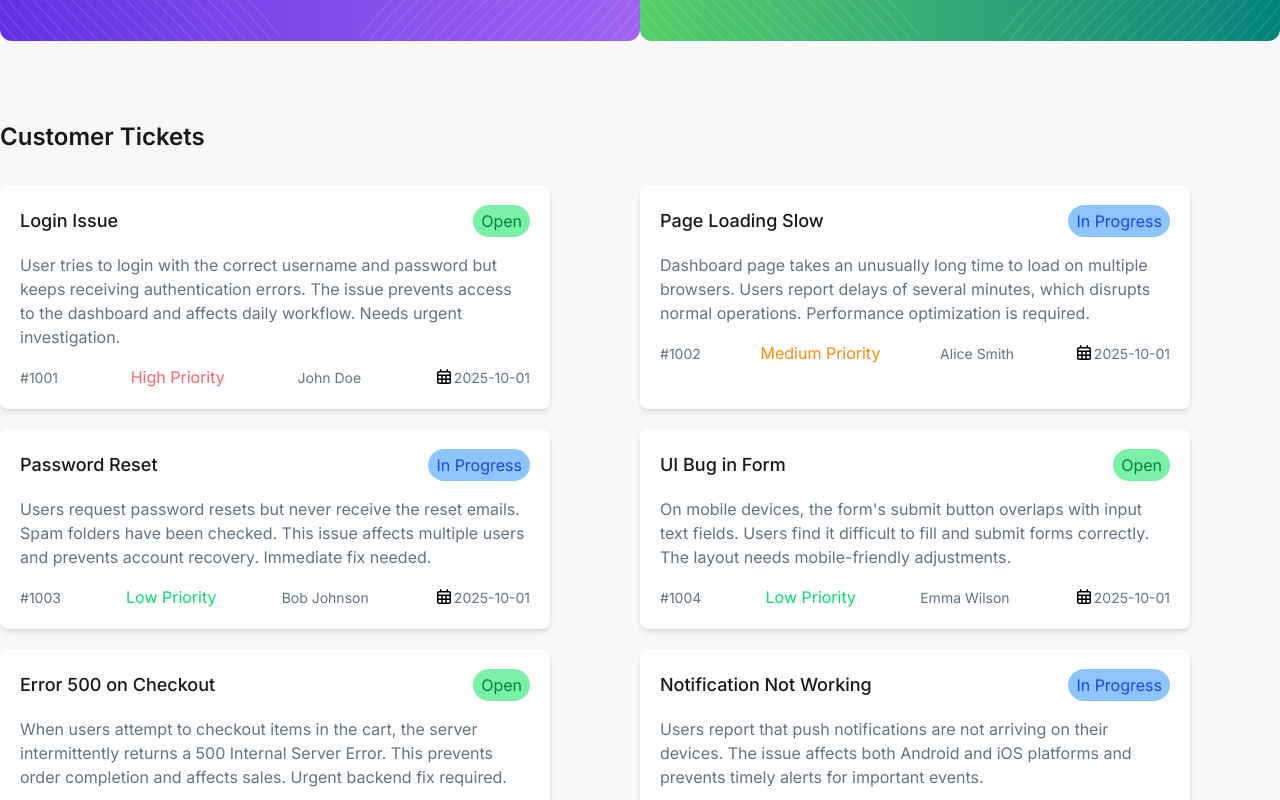
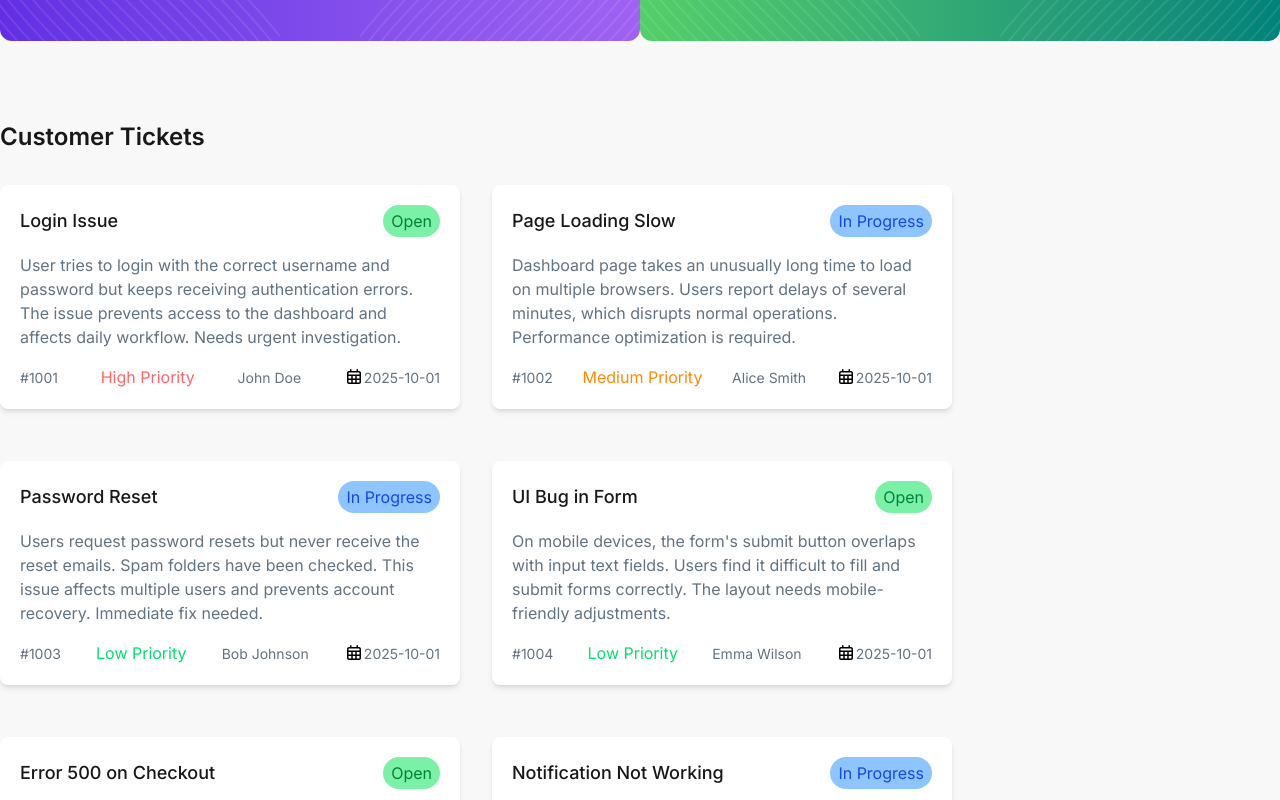
Before and after one commit to Afnan-Afrid-Jamal/Assignment_7, a React (Vite) app: page / in a window 1280 px wide. Shown: the part 360-1160 px from the top of the page. Built offline with nearby package versions, Linux system fonts and the light colour scheme.

Commit message:
In progress card functionallity added

```diff
--- a/src/App.jsx
+++ b/src/App.jsx
@@ -1,20 +1,33 @@
 import "./App.css";
-import { Suspense } from "react";
+import { Suspense, useState } from "react";
 import Navbar from "./assets/Components/Navbar";
 import ProgressResolvedCard from "./assets/Components/ProgressResolvedCard";
 import CustomerTicketsSection from "./assets/Components/CustomerTicketsSection";
+import TaskStatus from "./assets/Components/TaskStatus";
 
 
 const fetchTickets = fetch("/tickets.json").then(res => res.json());
 
 
 function App() {
+
+  const [inprogressCount, setInProgressCount] = useState(0);
+  const [showTaskStatus, setShowTaskStatus] = useState(false);
+  const [getData,setGetData] = useState([])
+
   return (
     <>
       <Navbar></Navbar>
-      <ProgressResolvedCard></ProgressResolvedCard>
+      <ProgressResolvedCard inprogressCount={inprogressCount}></ProgressResolvedCard>
       <Suspense fallback={<p>Loading...</p>}>
-        <CustomerTicketsSection fetchTickets={fetchTickets}></CustomerTicketsSection>
+        <section className="grid grid-cols-1 md:grid-cols-12 gap-8 mt-20 max-w-[1440px] mx-auto px-3 md:px-0">
+          <div className="col-span-6 md:col-span-9">
+            <CustomerTicketsSection fetchTickets={fetchTickets} inprogressCount={inprogressCount} setInProgressCount={setInProgressCount} showTaskStatus={showTaskStatus} setShowTaskStatus={setShowTaskStatus} setGetData={setGetData}></CustomerTicketsSection>
+          </div>
+          <div className="col-span-6 md:col-span-3">
+              <TaskStatus fetchTickets={fetchTickets} showTaskStatus={showTaskStatus} setShowTaskStatus={setShowTaskStatus} getData={getData}></TaskStatus>
+          </div>
+        </section>
       </Suspense>
     </>
   );
--- a/src/assets/Components/CustomerTicketsSection.jsx
+++ b/src/assets/Components/CustomerTicketsSection.jsx
@@ -1,16 +1,16 @@
 import React, { use } from 'react';
 import TicketCard from './TicketCard';
 
-const CustomerTicketsSection = ({ fetchTickets }) => {
+const CustomerTicketsSection = ({ fetchTickets, inprogressCount, setInProgressCount, showTaskStatus, setShowTaskStatus,setGetData }) => {
     const ticketsData = use(fetchTickets);
 
     return (
-        <div className='mt-20 max-w-[1440px] mx-auto'>
+        <div>
 
             <h2 className='text-2xl font-semibold mb-8'>Customer Tickets</h2>
-            <div className='grid grid-cols-2'>
+            <div className='grid grid-cols-1 md:grid-cols-2 gap-8'>
                 {ticketsData.map(eachTicketData => (
-                    <TicketCard key={eachTicketData.id} eachTicketData={eachTicketData} />
+                    <TicketCard key={eachTicketData.id} eachTicketData={eachTicketData} inprogressCount={inprogressCount} setInProgressCount={setInProgressCount} showTaskStatus={showTaskStatus} setShowTaskStatus={setShowTaskStatus} setGetData={setGetData} />
                 ))}
             </div>
         </div>
--- a/src/assets/Components/Navbar.jsx
+++ b/src/assets/Components/Navbar.jsx
@@ -32,7 +32,7 @@ const Navbar = () => {
                 <a href="#">Contacts</a>
               </li>
             </ul>
-            <button className="flex justify-center items-center w-[140px] h-[43px] rounded-lg font-semibold bg-gradient-to-r from-[#632EE3] to-[#9F62F2] text-center text-white gap-2 hover:cursor-pointer hover:scale-103">
+            <button className="btn flex justify-center items-center w-[140px] h-[43px] rounded-lg font-semibold bg-gradient-to-r from-[#632EE3] to-[#9F62F2] text-center text-white gap-2 hover:cursor-pointer hover:scale-103">
               <img src={PlusIcon} alt="" className="w-5 invert" />
               New Ticket
             </button>
--- a/src/assets/Components/ProgressResolvedCard.jsx
+++ b/src/assets/Components/ProgressResolvedCard.jsx
@@ -1,12 +1,12 @@
 import React from 'react';
 
-const ProgressResolvedCard = () => {
+const ProgressResolvedCard = ({inprogressCount}) => {
     return (
         <div className='flex flex-col md:flex-row justify-around max-w-[1440px] mx-auto p-4 md:p-0'>
             <div className='w-full md:w-[690px] h-[230px] bg-gradient-to-r from-[#632EE3] to-[#9F62F2] rounded-xl mt-6 md:mt-24'>
                 <div className='text-center flex justify-center items-center flex-col text-white bgVector'>
                     <h2 className='text-2xl'>In-Progress</h2>
-                    <p className='font-semibold text-6xl'>0</p>
+                    <p className='font-semibold text-6xl'>{inprogressCount}</p>
                 </div>
             </div>
             <div className='w-full md:w-[690px] h-[230px] bg-gradient-to-r from-[#54CF68] to-[#00827A] rounded-xl mt-6 md:mt-24'>
--- /dev/null
+++ b/src/assets/Components/TaskStatus.jsx
@@ -0,0 +1,35 @@
+import React from 'react';
+import CorrectPng from '../correct.png';
+
+const TaskStatus = ({ getData }) => {
+    if (!getData || getData.length === 0) return null;
+
+    return (
+        <div>
+            <h1 className='text-2xl font-semibold mb-8'>Task Status</h1>
+
+            {getData.map((data) => (
+                <div className='bg-white shadow-md rounded-lg px-6 py-4 mb-8'>
+                    <h2 className='text-lg font-medium mb-4'>{data.title}</h2>
+                    <button className='btn w-full bg-[#02A53B] py-2 text-white text-base rounded-lg hover:bg-[#027e2e]'>
+                        Complete
+                    </button>
+                </div>
+            ))}
+
+            <div className='mt-16'>
+                <h1 className='text-2xl font-semibold mb-4'>Resolved Tasks</h1>
+                {getData.map((data) => (
+                    <div className='bg-white shadow-md rounded-lg px-6 py-4 mb-8'>
+                        <h2 className='text-lg font-medium mb-4'>{data.title}</h2>
+                        <p className='flex items-center text-lg font-semibold gap-1 text-green-500'>
+                            <img src={CorrectPng} alt="" className='w-5 h-5' />Completed
+                        </p>
+                    </div>
+                ))}
+            </div>
+        </div>
+    );
+};
+
+export default TaskStatus;
--- a/src/assets/Components/TicketCard.jsx
+++ b/src/assets/Components/TicketCard.jsx
@@ -1,9 +1,21 @@
 import React from 'react';
 import CalendarIcon from '../calendarIcon.svg'
+import TaskStatus from './TaskStatus';
 
-const TicketCard = ({ eachTicketData }) => {
+const TicketCard = ({ eachTicketData, inprogressCount, setInProgressCount, setShowTaskStatus,setGetData }) => {
+
+    function handleCardClick(inprogressCount) {
+        setInProgressCount(inprogressCount + 1)
+        setShowTaskStatus(true)
+        handleAddTaskStatus(eachTicketData)
+    }
+    function handleAddTaskStatus(eachTicketData)
+    {
+        setGetData(prev => [...prev, eachTicketData]);
+    }
+
     return (
-        <div className='flex flex-col w-[550px] mb-5 shadow-md p-5 bg-white rounded-lg'>
+        <div className='flex flex-col w-full mb-5 shadow-md p-5 bg-white rounded-lg hover:cursor-pointer hover:scale-102 transition duration-300 ease-in-out hover:-translate-y-1' onClick={() => handleCardClick(inprogressCount)}>
             <div className='flex justify-between items-center'>
                 <h2 className='text-lg font-medium'>{eachTicketData.title}</h2>
                 <p className={`${eachTicketData.status === 'Open' ? 'text-green-700 bg-green-300' : 'text-blue-700 bg-blue-300'} px-2 py-1 rounded-2xl`}>{eachTicketData.status}</p>
```
Also changed, not shown: src/assets/correct.png (added).
